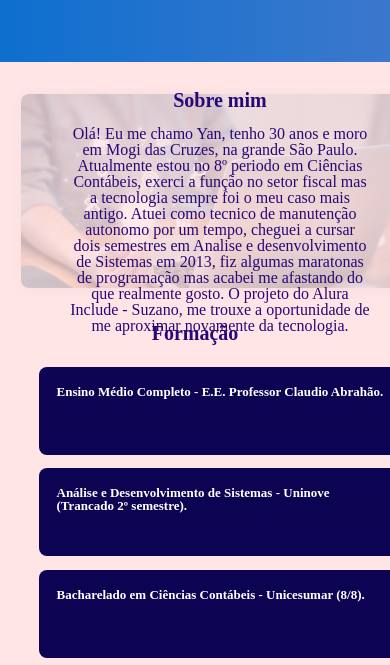
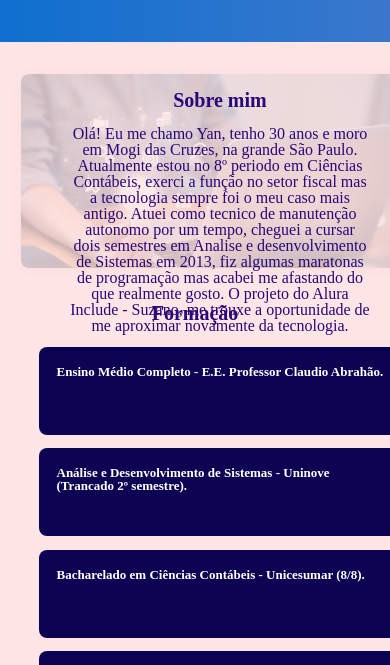
Before and after one commit to YanOckoski/Alura-Include---Suzano, a plain HTML site: page index.html in a window 390 px wide. Shown: the part 306-971 px from the top of the page. Drawn offline with Linux system fonts and the light colour scheme.

Commit message:
Update body.css

```diff
--- a/css/body.css
+++ b/css/body.css
@@ -1,6 +1,6 @@
 @media screen and (max-width:1040px) {
     html, body{
-	margin:-60px ;
+	margin:-70px ;
 	padding: 0px ;
  }
 }
```
